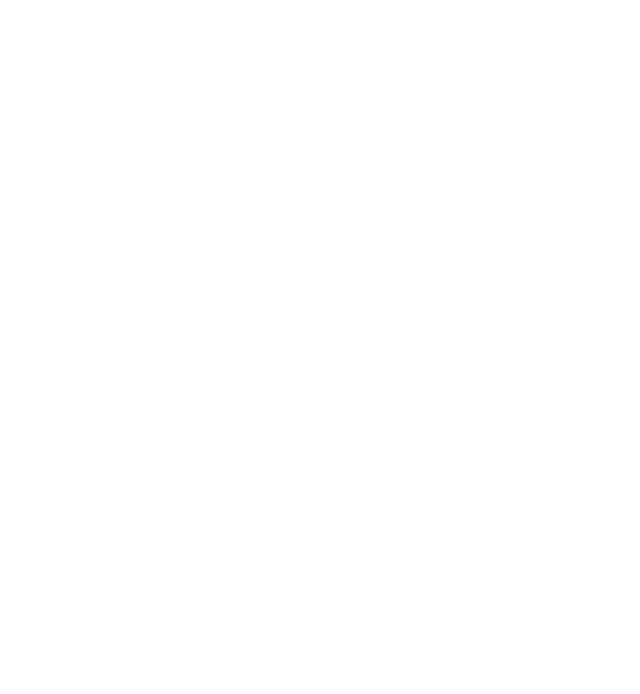
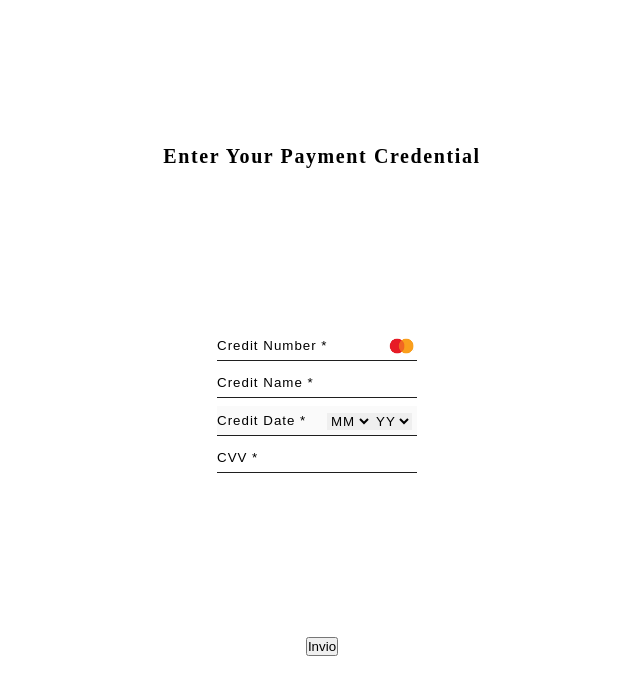
Before and after one commit to AlexCastels/Etna_Rouge, a React (Vite) app: page /DeliveryForm in a window 1280 px wide. Shown: the top 694 px of the page, without its empty margins (318-958 px from the left). Built offline with nearby package versions, Linux system fonts and the light colour scheme.

Commit message:
Aggiornamenti comp

```diff
--- a/src/App.tsx
+++ b/src/App.tsx
@@ -23,7 +23,7 @@
                 <Route path='/DeliveryForm' element={<PayForm/>}/>
             </Routes>
         </BrowserRouter> */}
-        {/* <CreditCardForm/> */}
+        <CreditCardForm/>
         </>
     )
 }
--- a/src/components/CreditCardForm.tsx
+++ b/src/components/CreditCardForm.tsx
@@ -1,3 +1,5 @@
+import Button from './UI/button/Button';
+import './creditCardForm.scss'
 import { useState } from "react"
 // https://codesandbox.io/p/sandbox/thirsty-heisenberg-fwgtb?file=%2Fsrc%2FCreditCard.js%3A18%2C54
 export function CreditCardForm(){
@@ -17,8 +19,12 @@
     })
 
     function handleInput(e:React.ChangeEvent<HTMLInputElement>){
+        // const regex = /^[0-9]{3,4}$/
         const name = e.target.name
         const value = e.target.value
+        // if(name === 'cvv'){
+        //     handleRegex(e.target.value , regex)
+        // }
         setInput((prev) => {
             return {
                 ...prev,
@@ -27,30 +33,61 @@
         })
     }
 
+    // function handleRegex(value:any , regex:RegExp):boolean{
+    //     return regex.test(value)
+    // } onKeyDown={handleRegex} da mettere in input
+
     function handleForm(e:React.FormEvent){
         e.preventDefault()
         console.log(input);
     }
 
     return (
-        <form onSubmit={handleForm}>
-            <div className="credit-card-img">
-
+        <form onSubmit={handleForm} className="creditform-container">
+            <div className="creditForm-title">
+                <p>Enter Your Payment Credential</p>
             </div>
-            <label htmlFor="credit-number">Credit Card</label>
-            <input type="number" name="creditNumber" onChange={handleInput} />
-
-            <label htmlFor="credit-name">Credit Name</label>
-            <input type="text" name="creditName" onChange={handleInput}/>
-
-            <label htmlFor="credit-date">Credit Date</label>
-            <input type="number" name='creditDate' pattern='\d\d/\d\d' onChange={handleInput}/>
-
-            <label htmlFor="cvv">CVV</label>
-            <input type="number" name='cvv' pattern="[0-9]{3}" onChange={handleInput}/>
-
+            <div className='creditForm-input-container'>
+                    <div className='creditForm-input-img'>
+                        <input className='input-creditCard' required type="text" maxLength={16} placeholder='Credit Number *' name="creditNumber" onChange={handleInput} />
+                        <img className="credit-card-img" src='/public/assets/mastercard.png'></img>
+                    </div>
+                    <input className='input-creditCard' required type="text" name="creditName" placeholder='Credit Name *' onChange={handleInput}/>
+                    <div className='creditCard-select'>
+                        <input className='input-creditCard' disabled required type="text" maxLength={4} placeholder="Credit Date *" name='creditDate' onChange={handleInput}/>
+                        <div>
+                            <select name="month" className='creditCard-select-style' required>
+                                <option value="MM">MM</option>
+                                <option value="gen">01</option>
+                                <option value="feb">02</option>
+                                <option value="mar">03</option>
+                                <option value="apr">04</option>
+                                <option value="mag">05</option>
+                                <option value="giu">06</option>
+                                <option value="lug">07</option>
+                                <option value="ago">08</option>
+                                <option value="set">09</option>
+                                <option value="ott">10</option>
+                                <option value="nov">11</option>
+                                <option value="dic">12</option>
+                            </select>
+                            <select name='year'className='creditCard-select-style' required>
+                                <option value="YY">YY</option>
+                                <option value="23">23</option>
+                                <option value="24">24</option>
+                                <option value="25">25</option>
+                                <option value="26">26</option>
+                                <option value="27">27</option>
+                                <option value="28">28</option>
+                                <option value="29">29</option>
+                                <option value="30">30</option>
+                                <option value="31">31</option>
+                            </select>
+                        </div>
+                    </div>
+                <input className='input-creditCard' required type="text" placeholder='CVV *' name='cvv' maxLength={3}  onChange={handleInput} />
+            </div>
             <button>Invio</button>
-
             {/* controllare come impostare pattern in react */}
         </form>
     )
--- /dev/null
+++ b/src/components/creditCardForm.scss
@@ -0,0 +1,77 @@
+*{
+    padding: 0px;
+    margin: 0px;
+    box-sizing: border-box;
+}
+
+.creditform-container{
+    display: flex;
+    flex-direction: column;
+    align-items: center;
+    justify-content: space-evenly;
+    gap:15px;
+    height: 100vh;
+
+    .creditForm-title{
+        font-size: 20px;
+        font-weight: bold;
+        letter-spacing: 0.1rem;
+    }
+
+    .credit-card-img{
+        width: 50px;
+        margin-left: -40px;
+    }
+    .creditCard-select{
+        display: flex;
+        align-items: center;
+
+        div{
+            margin-left: -90px;
+            .creditCard-select-style{
+                border: none;
+                letter-spacing: 1px;
+                &:focus{
+                    outline: none;
+                }
+            }
+
+        }
+    }
+
+}
+
+.creditForm-input-container{
+    display: flex;
+    flex-direction: column;
+    justify-content: space-around;
+    height: 150px;
+
+    .creditForm-input-img{
+        display: flex;
+        align-items: center;
+    }
+
+    .input-creditCard{
+        width: 200px;
+        height: 30px;
+        padding: 5px;
+        border: none;
+        border-bottom: 1px solid rgb(31, 31, 31);
+        letter-spacing: 1px;
+        padding-left: 0px;
+    }
+
+
+    .input-creditCard:focus {
+        outline: none;
+    }
+
+    .input-creditCard::placeholder{
+        background: rgb(0, 0, 0);
+        -webkit-background-clip: text;
+        background-clip: text;
+        -webkit-text-fill-color: transparent;
+        letter-spacing: 1px;
+    }
+}
```
Also changed, not shown: src/components/payForm.scss (+6 -6 lines), public/assets/mastercard.png (added).
